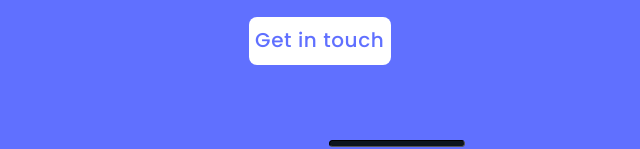
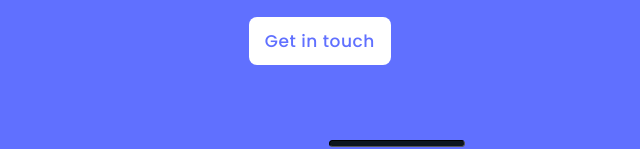
Before and after one commit to pradmon/My-Portfolio, a plain HTML site: page index.html in a window 1280 px wide. Shown: the part 6500-6649 px from the top of the page, 243-883 px from the left. Drawn offline with Linux system fonts and the light colour scheme.

Commit message:
Update contact form.

```diff
--- a/style.css
+++ b/style.css
@@ -367,9 +367,9 @@ ul.list {
 
 .btntext {
   font-family: "Poppins", sans-serif;
-  font-size: 20px;
+  font-size: 17px;
   font-weight: 500;
-  line-height: 17px;
+  line-height: 24px;
   letter-spacing: 0.03em;
   text-align: center;
   color: #6070ff;
```
